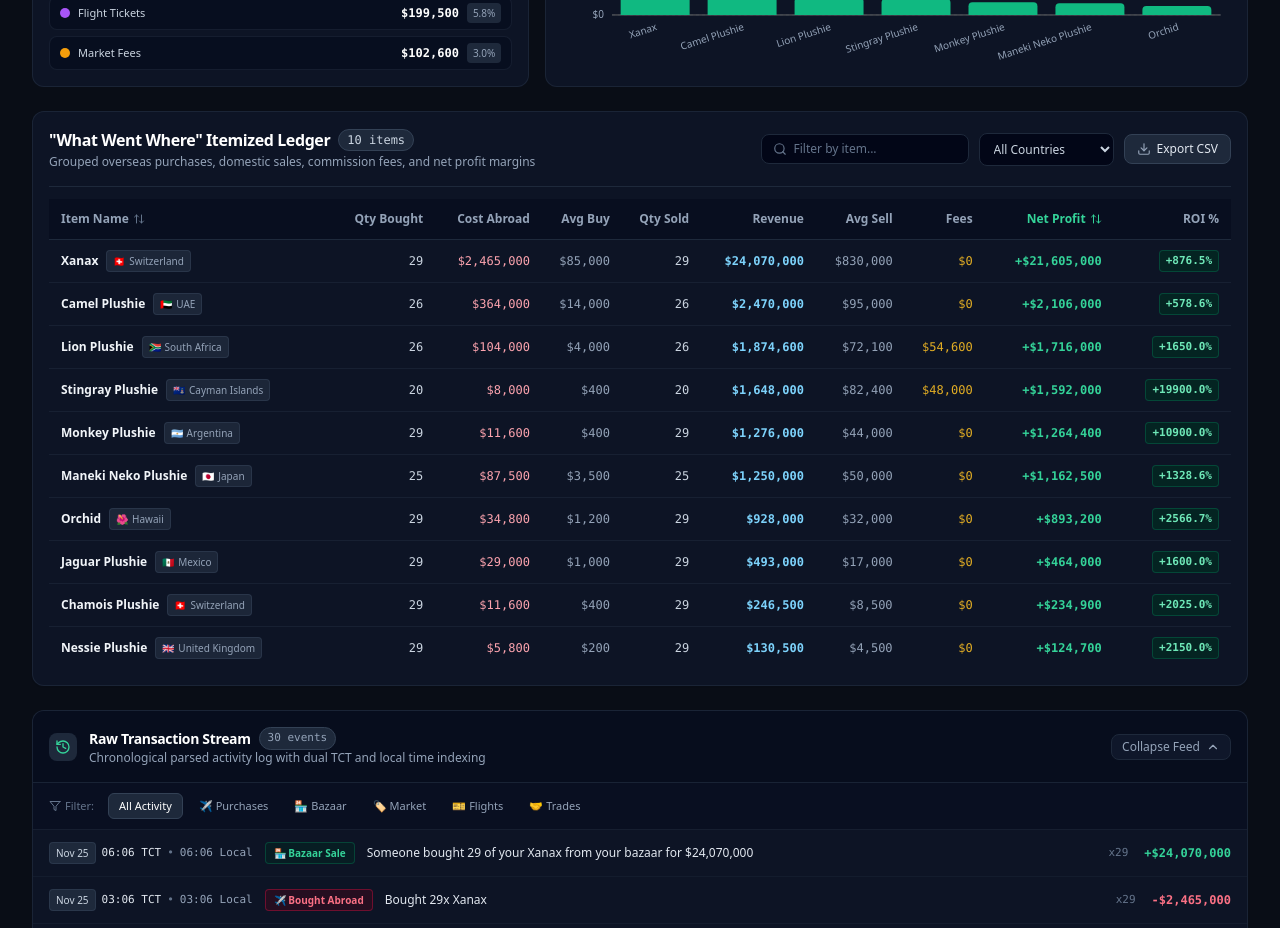
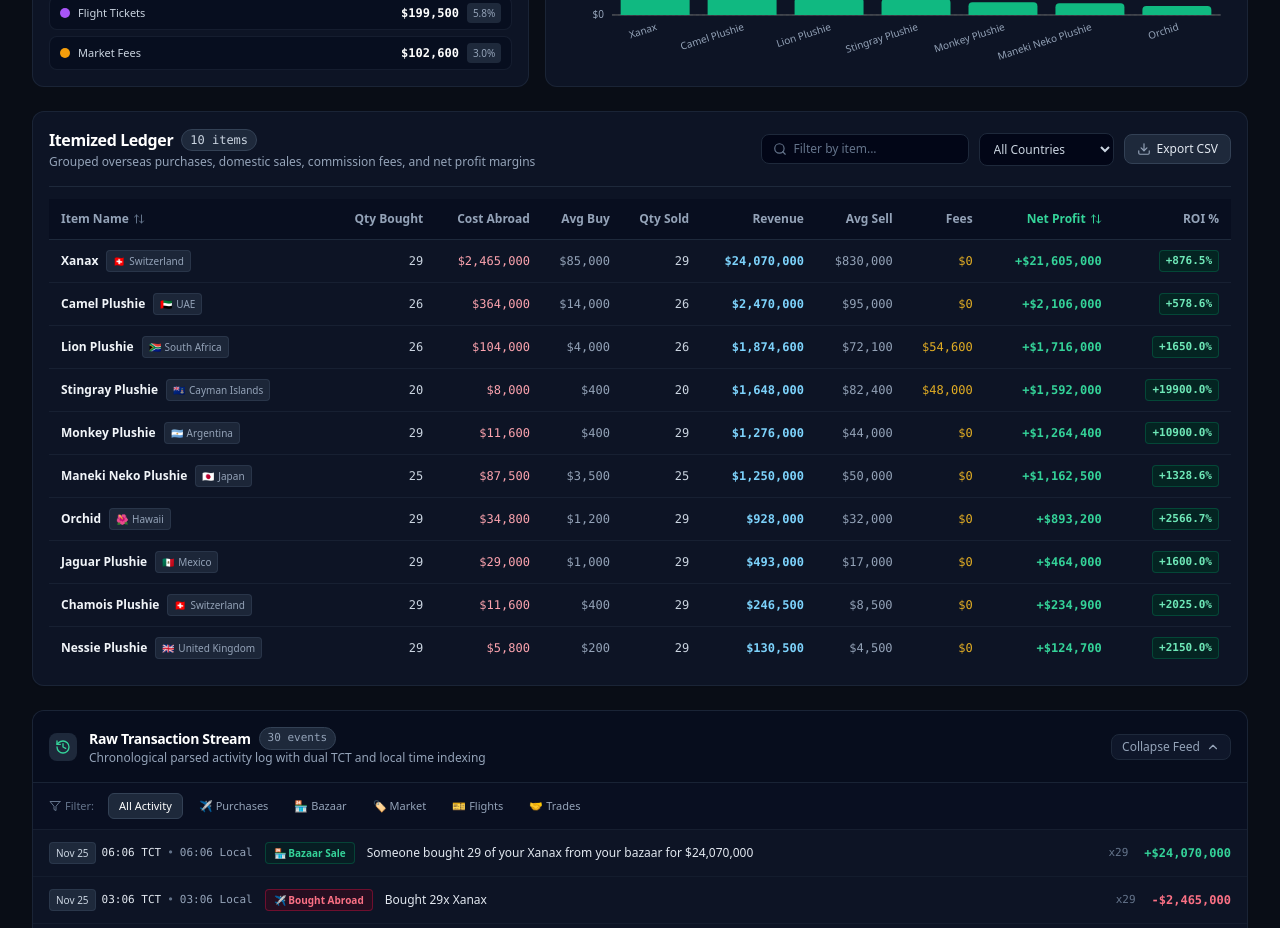
Before and after one commit to HarshRajSinghChauhan/TornAbacus, a Next.js app: page / in a window 1280 px wide. Shown: the part 860-1788 px from the top of the page. Built offline with nearby package versions, Linux system fonts and the light colour scheme.

Commit message:
refactor: rename section header to Itemized Ledger

```diff
--- a/app/page.jsx
+++ b/app/page.jsx
@@ -384,7 +384,7 @@ export default function Dashboard() {
                 topProfitableItems={ledgerData.topProfitableItems}
               />
 
-              {/* 3. "What Went Where" Itemized Ledger Table */}
+              {/* 3. Itemized Ledger Table */}
               <ItemizedLedger ledgerItems={ledgerData.ledgerItems} />
 
               {/* 4. Raw Transaction Stream with Dual Timestamps */}
--- a/components/ItemizedLedger.jsx
+++ b/components/ItemizedLedger.jsx
@@ -114,7 +114,7 @@ export default function ItemizedLedger({ ledgerItems = [] }) {
         <div>
           <div className="flex items-center gap-2">
             <h2 className="text-base font-bold text-white tracking-tight">
-              &quot;What Went Where&quot; Itemized Ledger
+              Itemized Ledger
             </h2>
             <span className="text-xs bg-slate-800 text-slate-300 font-mono px-2 py-0.5 rounded-full border border-slate-700">
               {filteredItems.length} items
```
